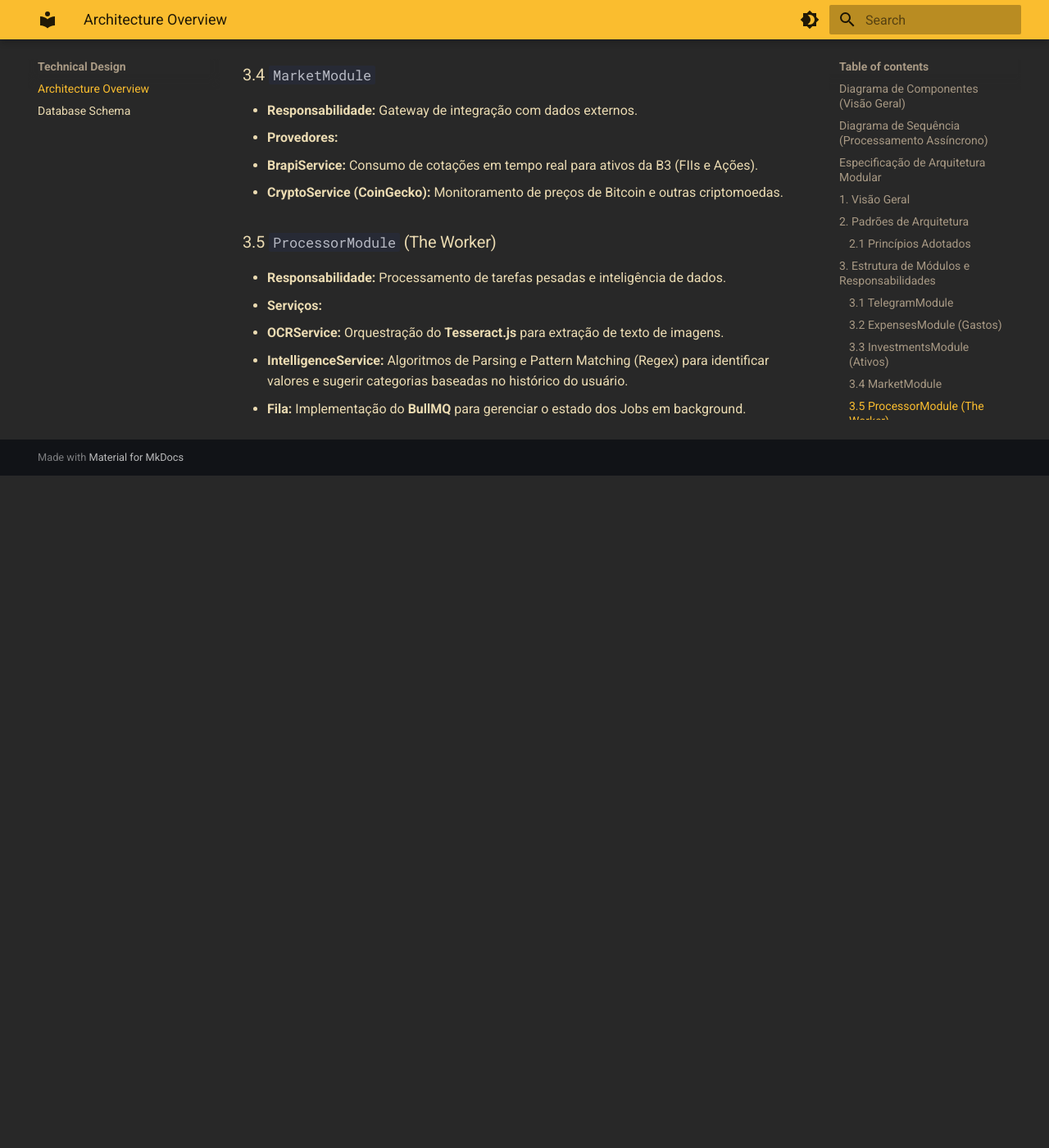
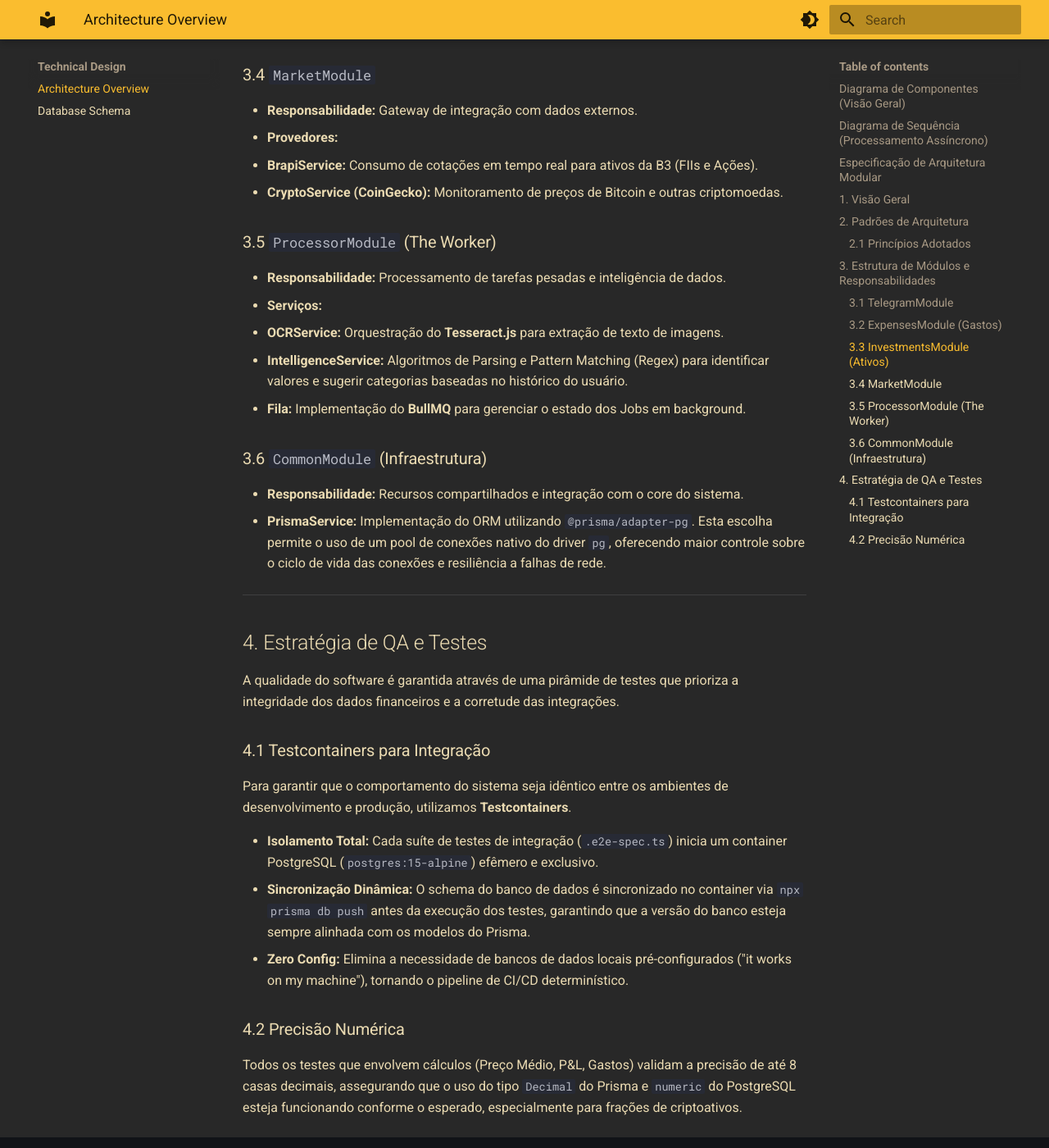
Before and after one commit to melohugo/personal_finance, an MkDocs documentation site: the page built from docs/technical-design/architecture-overview.md, in a window 1280 px wide and 1400 px high, scrolled down 3389 px. Shown: the whole window at 82% size. Built offline with MkDocs 1.6.1 and Material for MkDocs 9.7.7, drawn with Linux system fonts in a browser that asks for light colours; before the commit the page ends 3969 px from its top, so only the background shows below that.

Commit message:
docs: atualiza arquitetura e schema com testcontainers e category

```diff
--- a/docs/technical-design/architecture-overview.md
+++ b/docs/technical-design/architecture-overview.md
@@ -169,3 +169,26 @@ A aplicação segue o padrão de **Arquitetura Modular do NestJS**, garantindo b
   * **OCRService:** Orquestração do **Tesseract.js** para extração de texto de imagens.
   * **IntelligenceService:** Algoritmos de Parsing e Pattern Matching (Regex) para identificar valores e sugerir categorias baseadas no histórico do usuário.
 * **Fila:** Implementação do **BullMQ** para gerenciar o estado dos Jobs em background.
+
+### 3.6 `CommonModule` (Infraestrutura)
+
+* **Responsabilidade:** Recursos compartilhados e integração com o core do sistema.
+* **PrismaService:** Implementação do ORM utilizando `@prisma/adapter-pg`. Esta escolha permite o uso de um pool de conexões nativo do driver `pg`, oferecendo maior controle sobre o ciclo de vida das conexões e resiliência a falhas de rede.
+
+---
+
+## 4. Estratégia de QA e Testes
+
+A qualidade do software é garantida através de uma pirâmide de testes que prioriza a integridade dos dados financeiros e a corretude das integrações.
+
+### 4.1 Testcontainers para Integração
+
+Para garantir que o comportamento do sistema seja idêntico entre os ambientes de desenvolvimento e produção, utilizamos **Testcontainers**.
+
+* **Isolamento Total:** Cada suíte de testes de integração (`.e2e-spec.ts`) inicia um container PostgreSQL (`postgres:15-alpine`) efêmero e exclusivo.
+* **Sincronização Dinâmica:** O schema do banco de dados é sincronizado no container via `npx prisma db push` antes da execução dos testes, garantindo que a versão do banco esteja sempre alinhada com os modelos do Prisma.
+* **Zero Config:** Elimina a necessidade de bancos de dados locais pré-configurados ("it works on my machine"), tornando o pipeline de CI/CD determinístico.
+
+### 4.2 Precisão Numérica
+
+Todos os testes que envolvem cálculos (Preço Médio, P&L, Gastos) validam a precisão de até 8 casas decimais, assegurando que o uso do tipo `Decimal` do Prisma e `numeric` do PostgreSQL esteja funcionando conforme o esperado, especialmente para frações de criptoativos.
```
Also changed, not shown: docs/technical-design/database-schema.md (+30 -14 lines).
